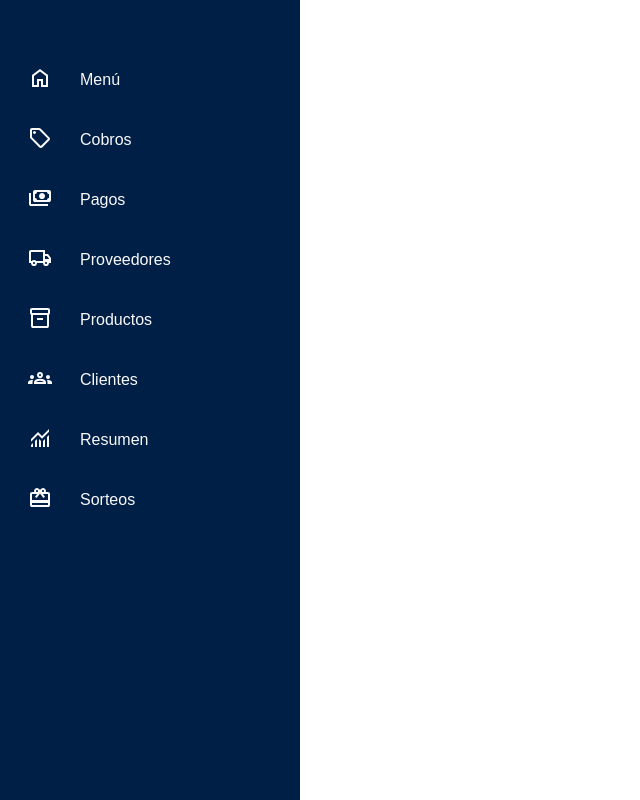
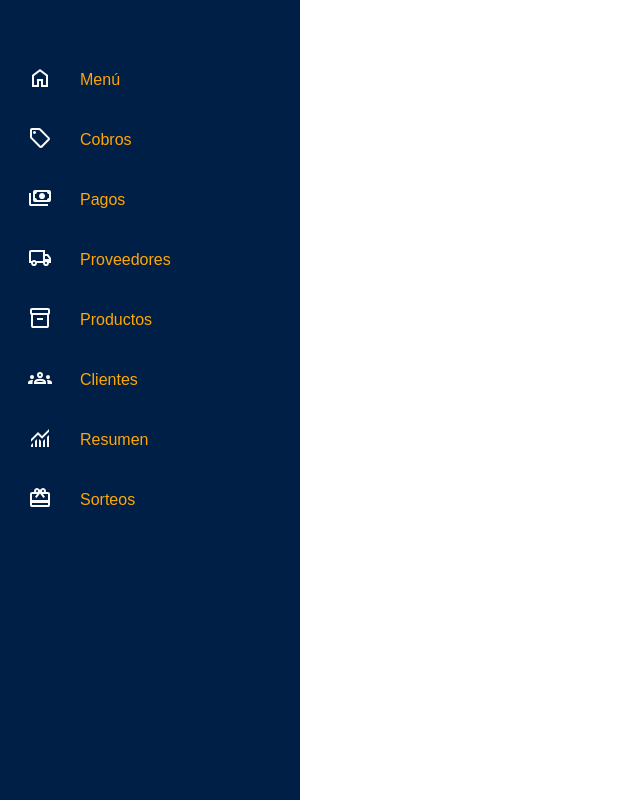
Before and after one commit to Vazto/VZT, a PHP site: page /barra.php in a window 1280 px wide. Shown: the whole page, without its empty margins (0-640 px from the left). Run offline with PHP 8.4, Linux system fonts and the light colour scheme.

Commit message:
cambio color

```diff
--- a/css/style.css
+++ b/css/style.css
@@ -7,7 +7,7 @@
 
 :root {
     --azul: #001F47;
-    --blanco: #F9F9F9;
+    --blanco: #ffa703;
     --negro: #1C1C1C;
 }
 
```
